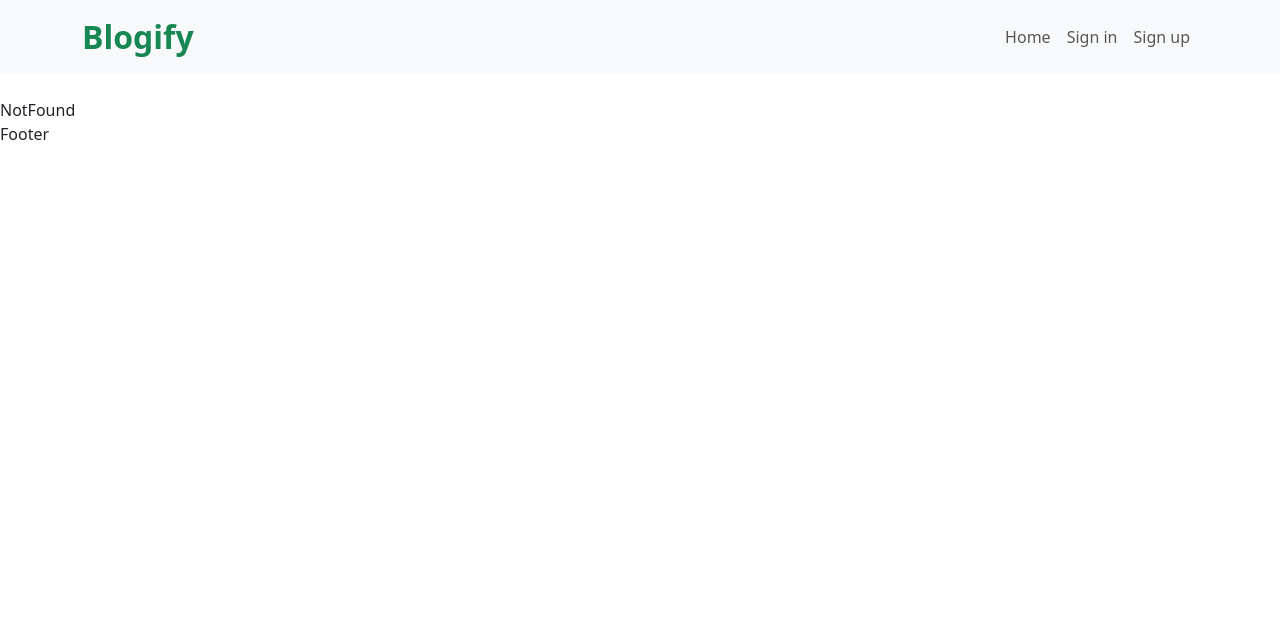
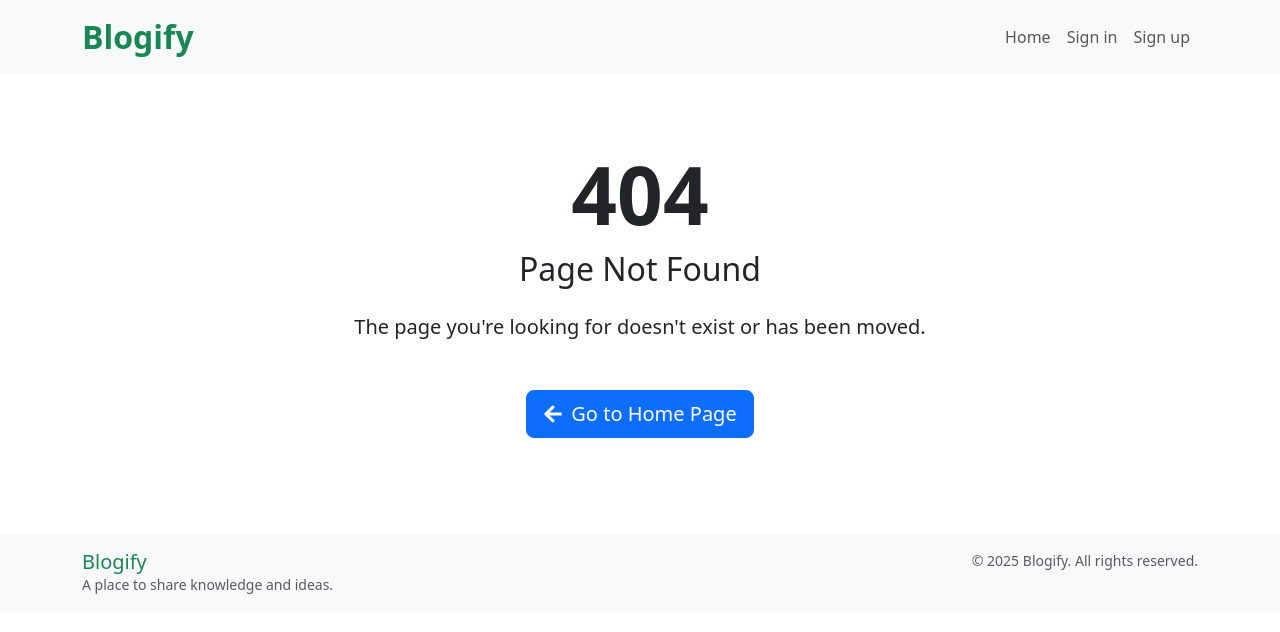
Before and after one commit to piyushgyl01/playground-043, a React (Vite) app: page /editor in a window 1280 px wide. Shown: the top 632 px of the page. Built offline with nearby package versions, Linux system fonts and the light colour scheme; no server answers.

Commit message:
feat: not found & footer

```diff
--- a/src/components/Footer.jsx
+++ b/src/components/Footer.jsx
@@ -1,7 +1,27 @@
-import React from 'react'
+import { Link } from "react-router-dom";
 
 export default function Footer() {
+  const currentYear = new Date().getFullYear();
+
   return (
-    <div>Footer</div>
-  )
+    <footer className="footer mt-5 py-3 bg-light">
+      <div className="container">
+        <div className="row">
+          <div className="col-md-6 text-center text-md-start">
+            <Link to="/" className="text-decoration-none">
+              <h5 className="mb-0 text-success">Blogify</h5>
+            </Link>
+            <p className="text-muted small mb-0">
+              A place to share knowledge and ideas.
+            </p>
+          </div>
+          <div className="col-md-6 text-center text-md-end">
+            <p className="text-muted small mb-0">
+              &copy; {currentYear} Blogify. All rights reserved.
+            </p>
+          </div>
+        </div>
+      </div>
+    </footer>
+  );
 }
--- a/src/pages/NotFound.jsx
+++ b/src/pages/NotFound.jsx
@@ -1,7 +1,20 @@
-import React from 'react'
+import { Link } from "react-router-dom";
+import { FaArrowLeft } from "react-icons/fa";
 
-export default function NotFound() {
+export default function NotFoundPage() {
   return (
-    <div>NotFound</div>
-  )
+    <div className="container text-center py-5">
+      <h1 className="display-1 fw-bold">404</h1>
+      <h2 className="mb-4">Page Not Found</h2>
+      <p className="lead mb-5">
+        The page you're looking for doesn't exist or has been moved.
+      </p>
+      <Link
+        to="/"
+        className="btn btn-primary btn-lg d-inline-flex align-items-center"
+      >
+        <FaArrowLeft className="me-2" /> Go to Home Page
+      </Link>
+    </div>
+  );
 }
```
